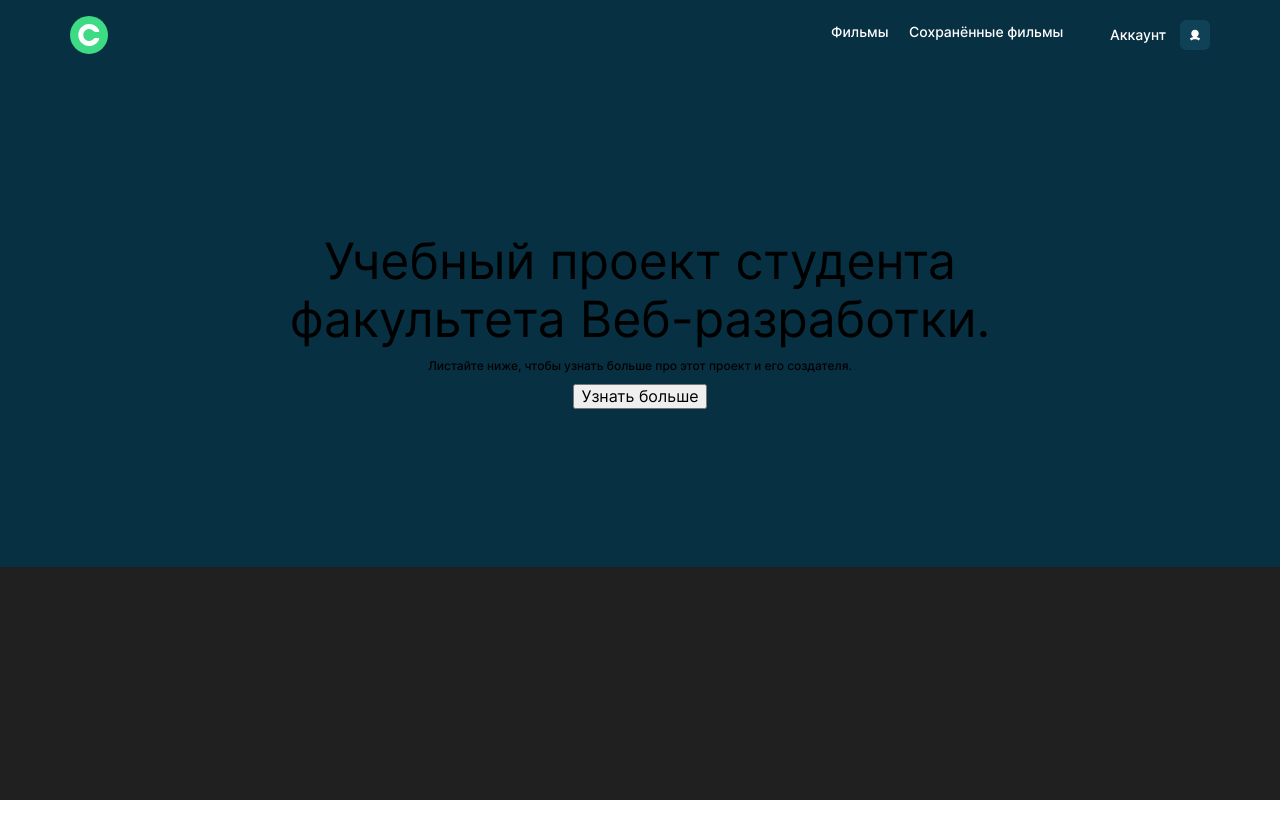
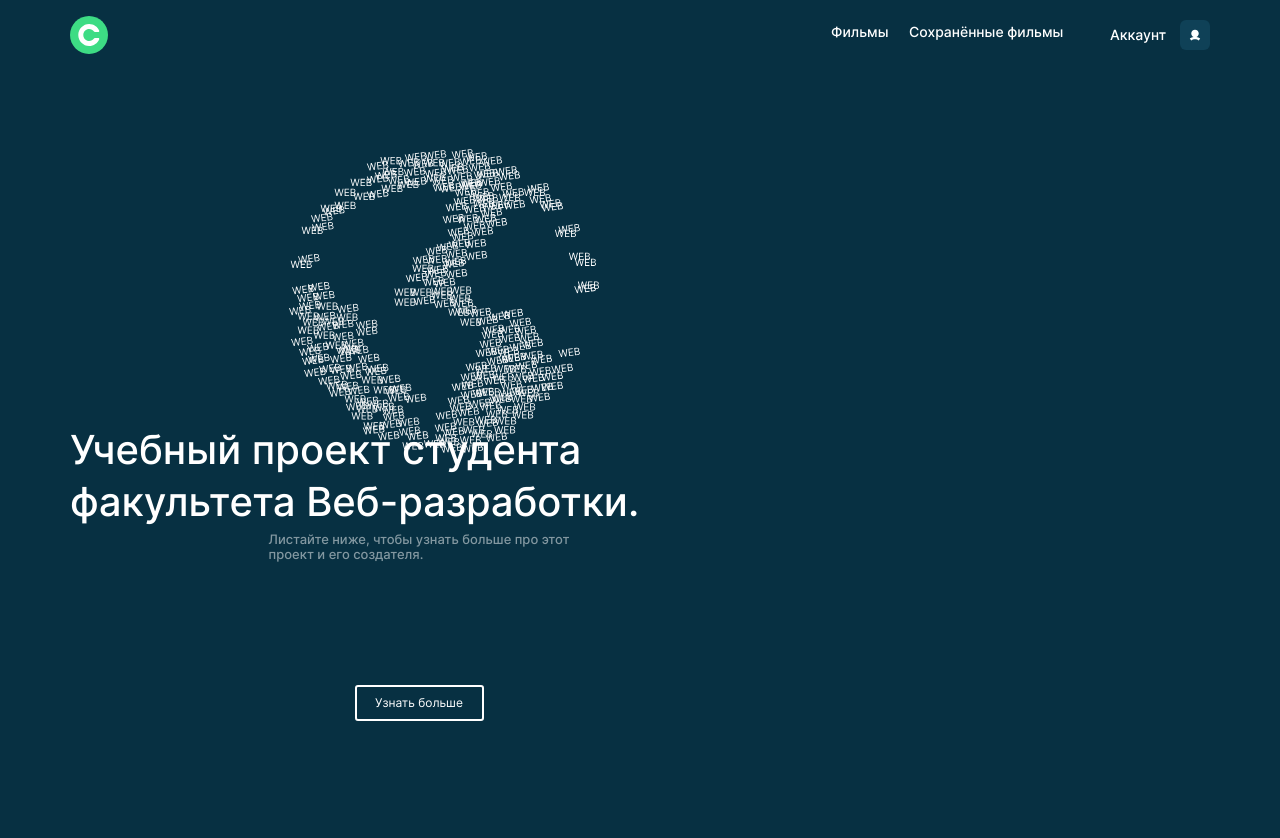
Before and after one commit to mormolad/movies-explorer-frontend, a React (Create React App) app: page / in a window 1280 px wide. Shown: the top 838 px of the page. Before the commit the page ends 800 px from the top, so only its background shows below. Built offline with nearby package versions, Linux system fonts and the light colour scheme; no server answers.

Commit message:
promo 1280 done

```diff
--- a/src/components/Promo/Promo.css
+++ b/src/components/Promo/Promo.css
@@ -4,39 +4,71 @@
 }
 
 .promo__container {
+  height: auto;
   min-height: 493px;
   background-color: #073042;
-  display: flex;
-  flex-direction: column;
-  align-items: center;
-  justify-content: center;
+  color: #ffffff;
+  display: grid;
+  grid-template-areas: 'b a' 'c a' 'd a';
+  grid-template-columns: 710px 570px;
+  grid-template-rows: 280px 178px auto;
 }
 
 .promo__title {
-  margin: 0;
-  padding: 0;
-  max-width: 730px;
+  grid-area: b;
+  margin: 70px auto 36px 70px;
+  width: 640px;
+  height: 174px;
   font-style: normal;
-  font-weight: 400;
+  font-weight: 500;
   font-size: 50px;
   line-height: 58px;
-  text-align: center;
+  text-align: left;
 }
 
 .promo__subtitle {
-  font-size: 12px;
+  grid-area: c;
+  font-size: 13px;
   font-weight: 500;
-  line-height: 16px;
   letter-spacing: 0px;
   text-align: left;
+  margin-left: 70px;
+  margin-top: 0;
+  color: #ffffff80
 }
 
-@media screen and (max-width: 1023px) {
+.promo__button {
+  grid-area: d;
+  background-color: #073042;
+  color: #ffffff;
+  font-size: 12px;
+  width: 129px;
+  height: 36px;
+  border: 2px solid #ffffff;
+  border-radius: 3px;
+  margin-left: 70px;
+  margin-bottom: 75px;
+}
+
+.promo__landing-logo {
+  margin: 75px 70px 145px 190px;
+  grid-area: a;
+  width: 310px;
+  height: 304px;
+  background-image: url('../../images/landing-logo.svg');
+}
+
+@media screen and (max-width: 1290px) {
   .promo {
-    padding: 20px 20px 0 20px;
+    vertical-align: middle;
   }
+
   .promo__container {
     min-height: 834px;
+    grid-template-areas: 'a' 'b' 'c' 'd';
+    grid-template-columns: 768px;
+    grid-template-rows: 280px 178px auto;
+    justify-items:center;
   }
   .promo__title {
     max-width: 680px;
--- a/src/components/Promo/Promo.jsx
+++ b/src/components/Promo/Promo.jsx
@@ -6,12 +6,13 @@ function Promo() {
     <section className="promo" id="promo">
       <div className="promo__container">
         <h1 className="promo__title">
-          Учебный проект студента факультета Веб-разработки.
-        </h1>
+          Учебный проект студента факультета Веб-разработки.</h1>
         <h2 className="promo__subtitle">
-          Листайте ниже, чтобы узнать больше про этот проект и его создателя.
+          Листайте ниже, чтобы узнать больше про этот
+          <br /> проект и его создателя.
         </h2>
         <button className="promo__button">Узнать больше</button>
+        <div className="promo__landing-logo"></div>
       </div>
     </section>
   );
```
